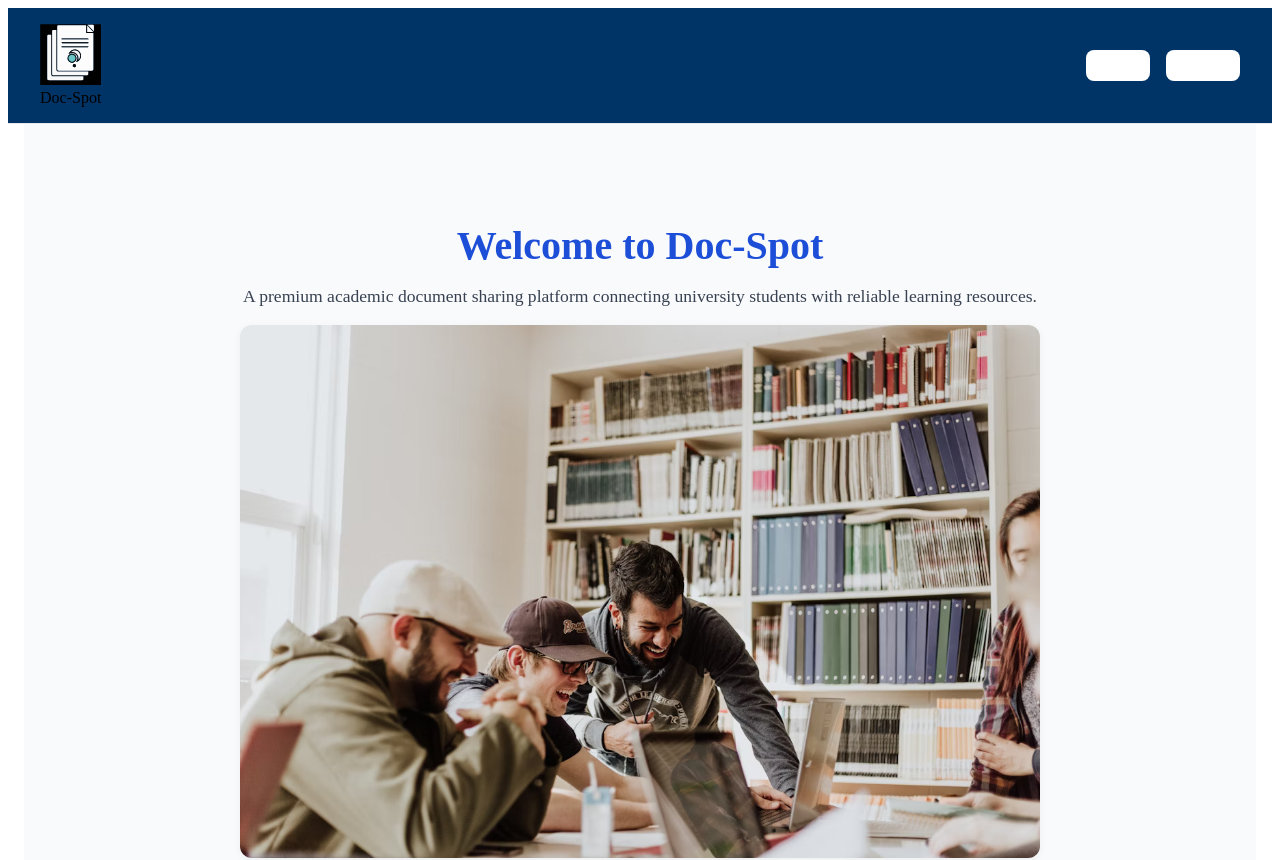
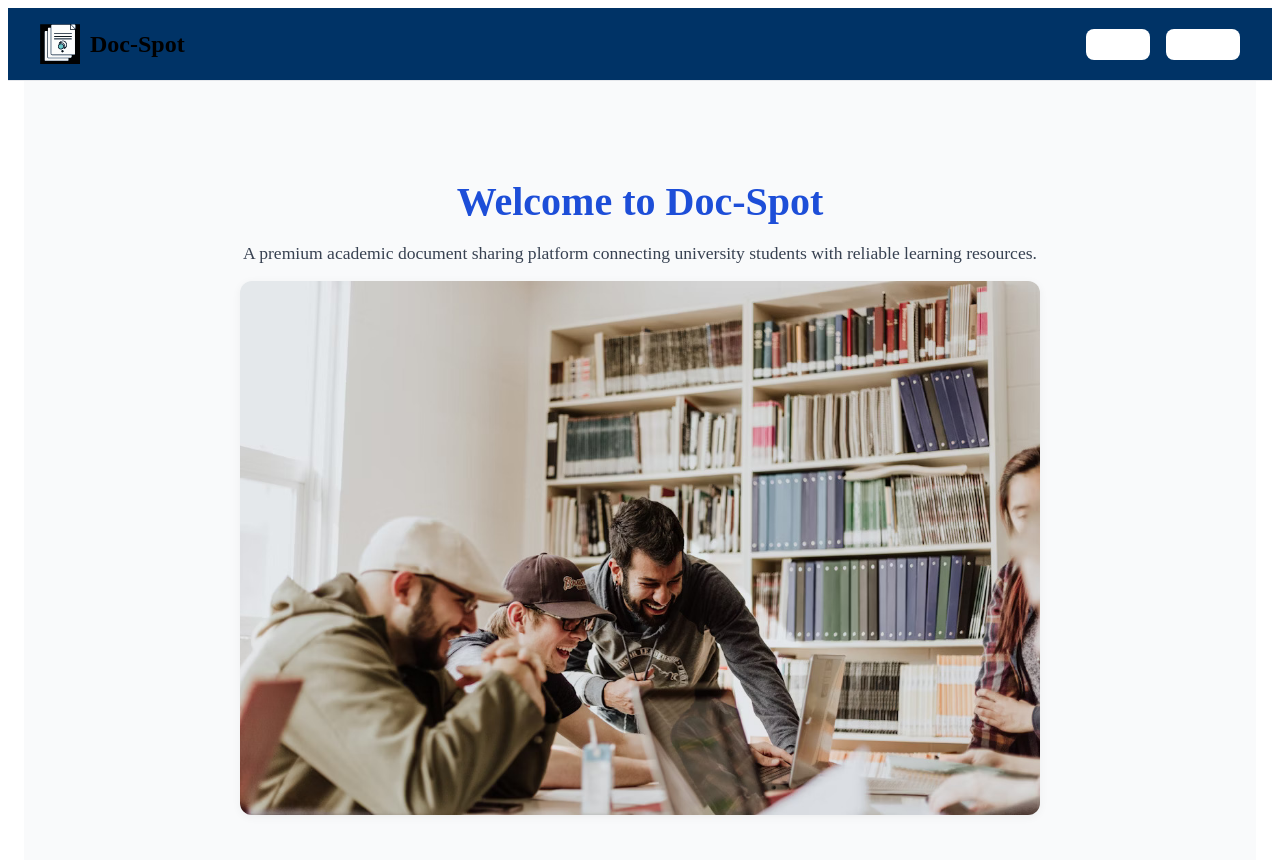
Before and after one commit to noor1705/client, a React (Create React App) app: page / in a window 1280 px wide. Shown: the top 860 px of the page. Built offline with nearby package versions, Linux system fonts and the light colour scheme.

Commit message:
Update Home.js

```diff
--- a/src/pages/Home.js
+++ b/src/pages/Home.js
@@ -78,7 +78,7 @@ const Home = () => {
           <div className={showLogin || showSignup ? styles.blurred : ""}>
             <header className={styles.navbar}>
               <div className={styles.container}>
-                <div className={styles.siteLogo}>
+                <div className={styles.logo}>
             <img src={logo} alt="Doc-Spot Logo" />
             <span>Doc-Spot</span>
           </div>
```
